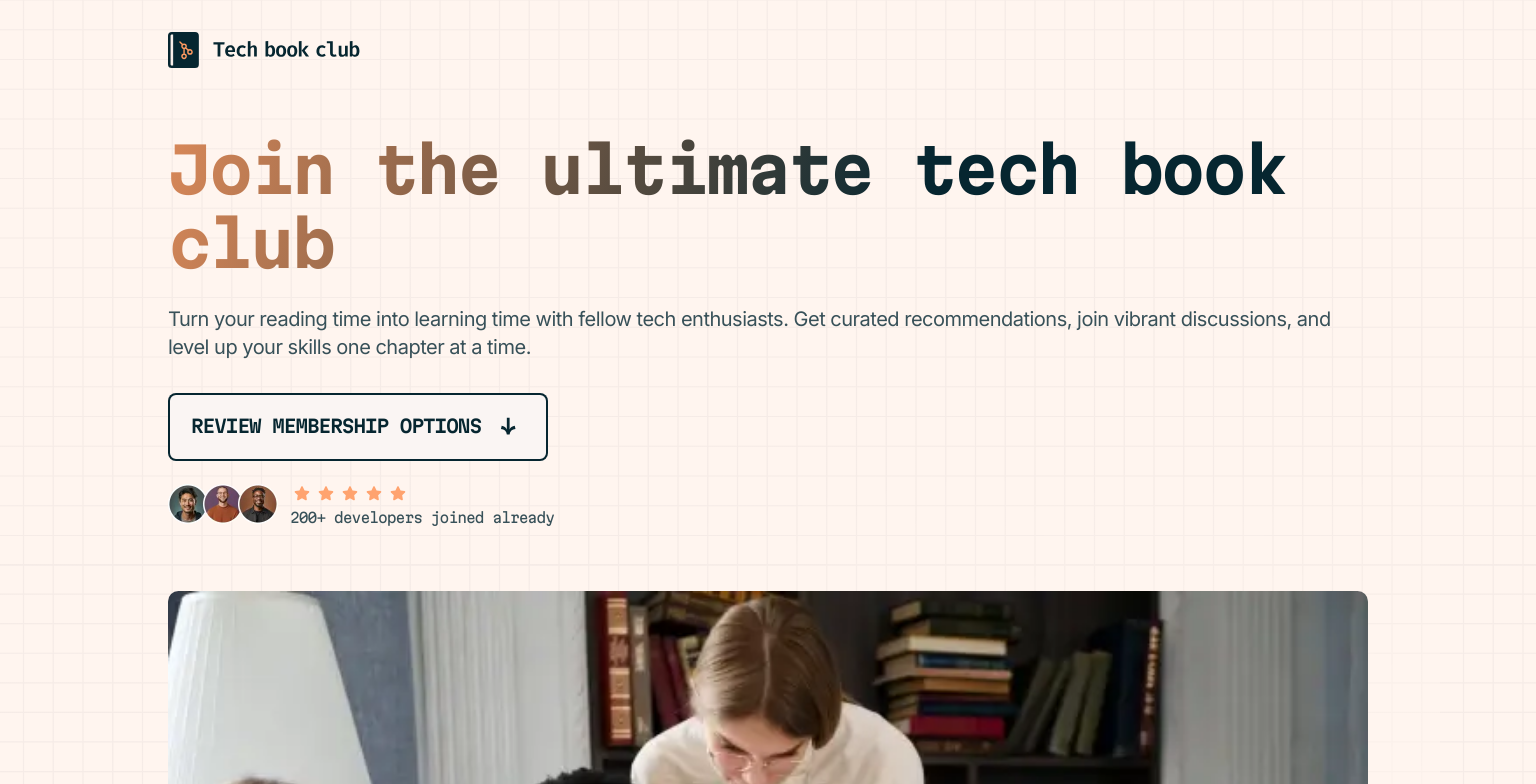
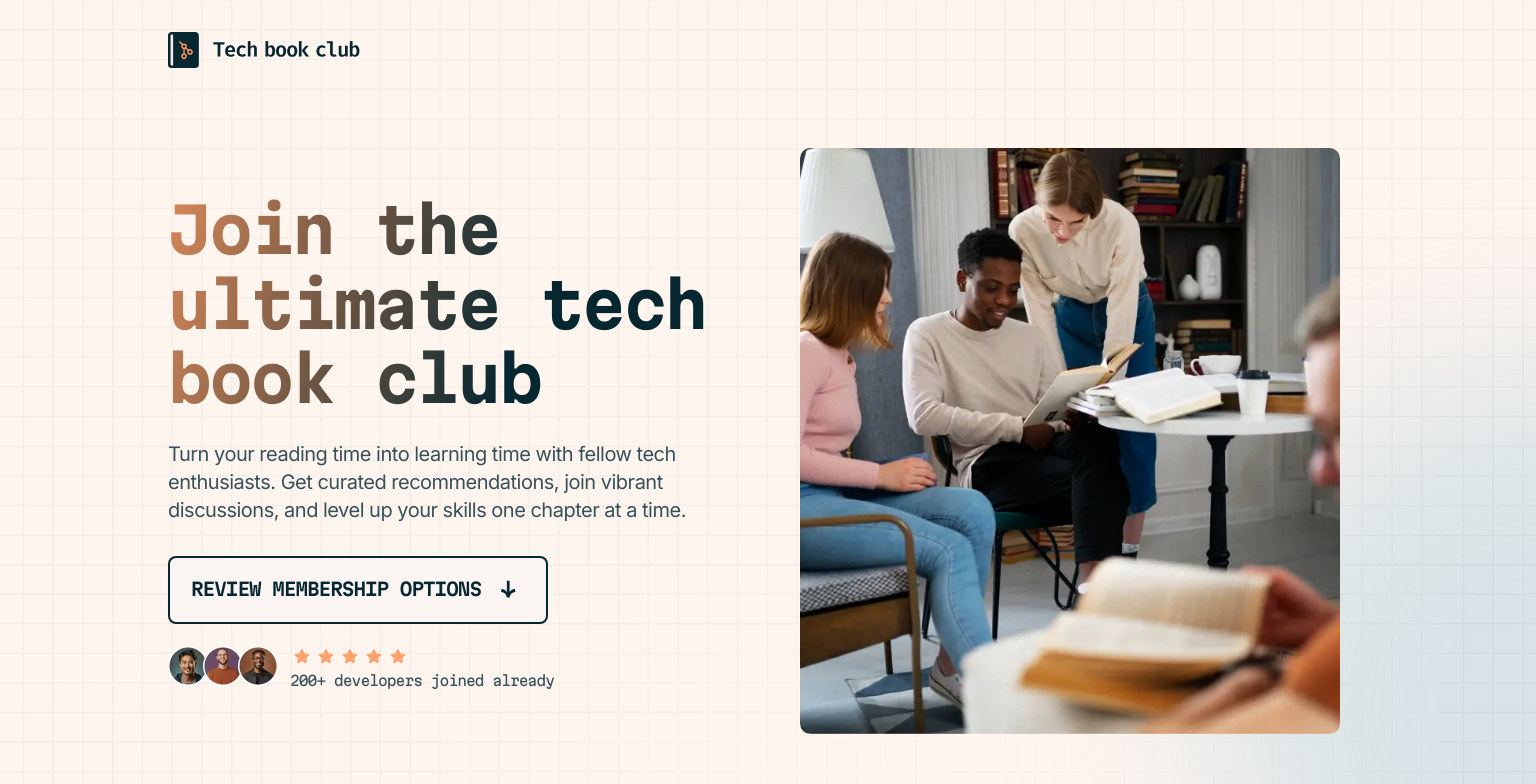
Before and after one commit to HeberRios/tech-book-club-landing-page, a React (Vite) app: page / in a window 1536 px wide. Shown: the top 784 px of the page. Built offline with nearby package versions, Linux system fonts and the light colour scheme.

Commit message:
Add media queries for the desktop design

```diff
--- a/src/components/Hero/Hero.css
+++ b/src/components/Hero/Hero.css
@@ -48,6 +48,22 @@
   }
 
   .hero-img {
+    max-width: 33.75rem;
     border-radius: 0.6519rem;
   }
 }
+
+@media (min-width: 64rem) {
+  .header-container > .hero-section {
+    display: grid;
+    grid-template-columns: 1fr 1fr;
+    align-items: center;
+  }
+}
+
+@media (min-width: 90rem) {
+  .header-container > .hero-section {
+    margin-top: 5rem;
+    column-gap: 4rem;
+  }
+}
--- a/src/components/header/Header.css
+++ b/src/components/header/Header.css
@@ -8,6 +8,8 @@
   background-position: 0% 0%, calc(-50% + 15.625rem) calc(100% + 31.25rem);
 }
 
+/* media queries */
+
 @media (min-width: 48rem) {
   .header-container {
     padding: 2rem;
@@ -16,3 +18,16 @@
     background-position: 0% 0%, calc(30% + 15.625rem) calc(100% + 31.25rem);
   }
 }
+
+@media (min-width: 64rem) {
+  .header-container {
+    background-position: 0% 0%, calc(30% + 650px) calc(100% + 31.25rem);
+  }
+}
+
+@media (min-width: 90rem) {
+  .header-container {
+    padding: 2rem 8.3125rem 5rem 8.3125rem;
+    background-position: 0% 0%, calc(80% + 40.625rem) calc(125% + 500px);
+  }
+}
```
